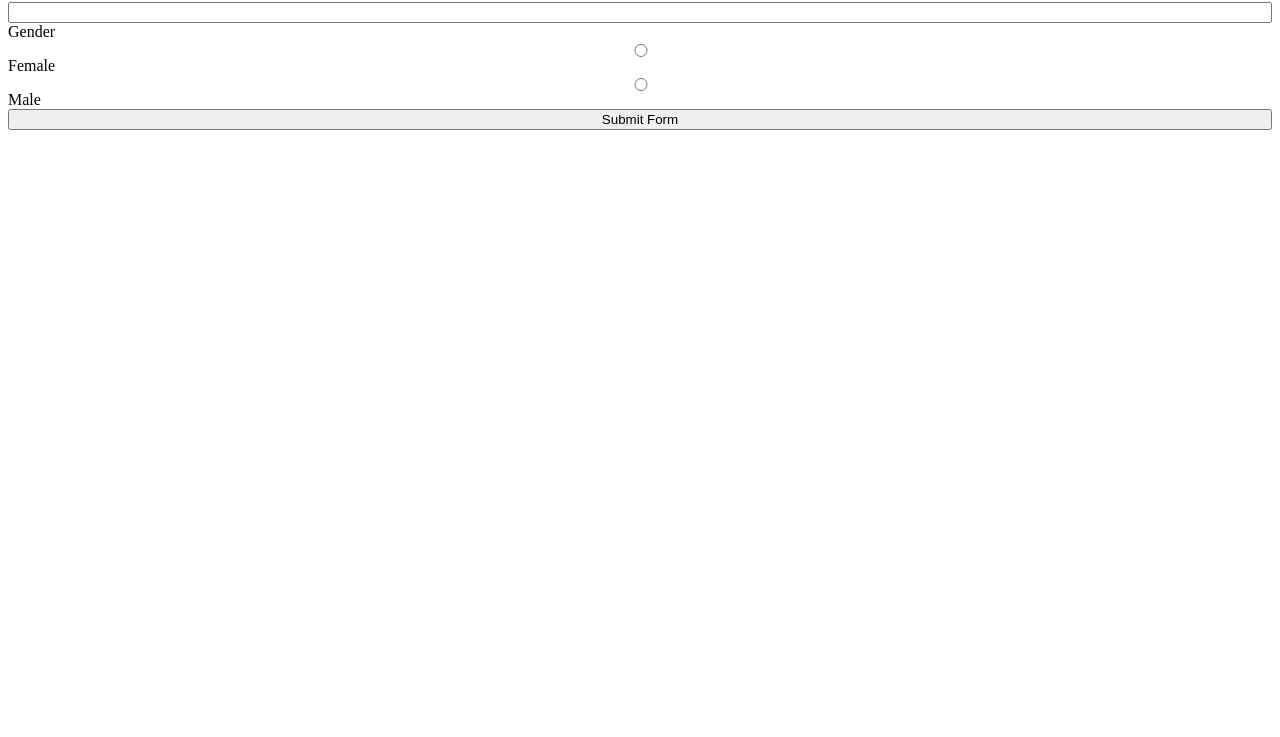
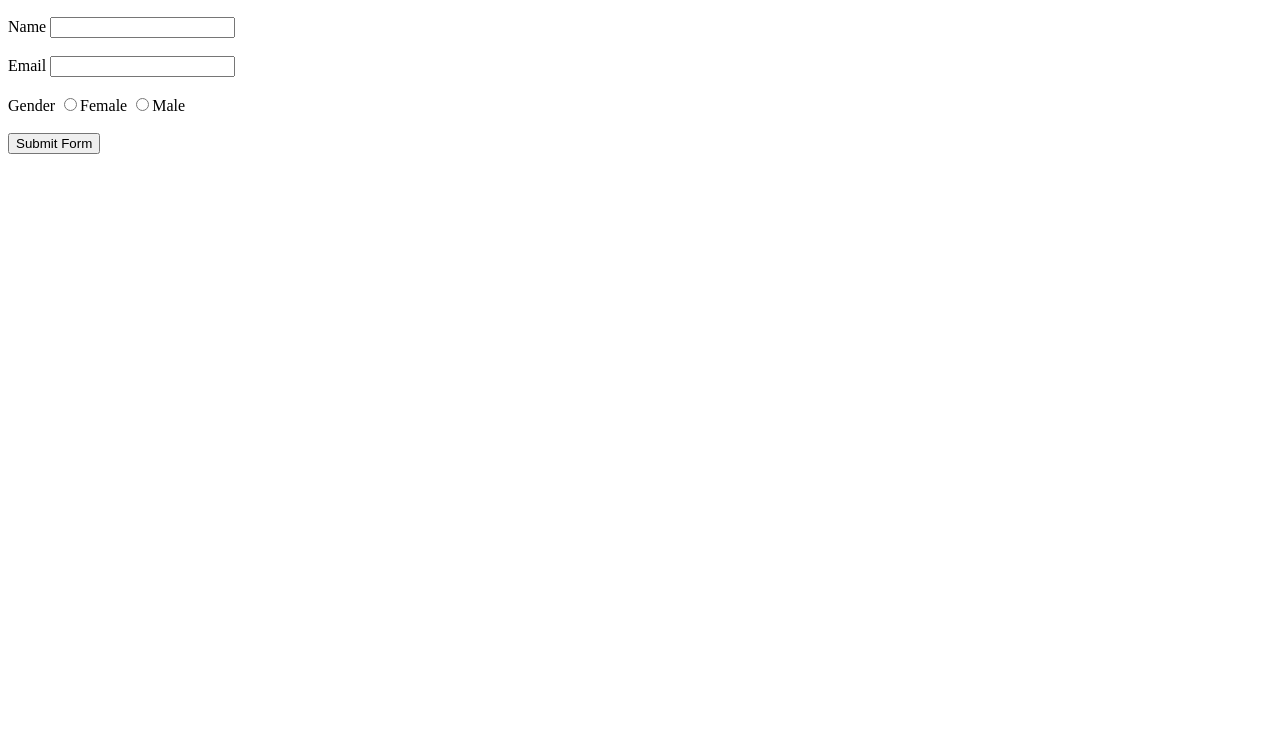
Before and after one commit to ktla99/jQuery-Starter, a plain HTML site: page index.html in a window 1280 px wide. Shown: the part 63-800 px from the top of the page. Drawn offline with nearby package versions, Linux system fonts and the light colour scheme.

Commit message:
Changed the form input to match the tutorial

```diff
--- a/index.html
+++ b/index.html
@@ -6,26 +6,20 @@
   <meta http-equiv="X-UA-Compatible" content="IE=edge">
   <meta name="viewport" content="width=device-width, initial-scale=1.0">
   <title>SignUp form</title>
-  <style>
-    form {
-      display: flex;
-      flex-direction: column;
-    }
-  </style>
 </head>
 
 <body>
   <form>
+    <h1>SignUp Form</h1>
     <label for="name">Name</label>
-      <input type="text" id="name" name="name">
+    <input type="text" id="username"> <br /> <br />
     <label for="email">Email</label>
-      <input type="email" id="email" name="email">
+    <input type="text" id="useremail"> <br /> <br />
     <label for="gender">Gender</label>
-      <input type="radio" id="female" name="female" value="Female">
-    <label for="radio">Female</label>
-      <input type="radio" id="male" name="male" value="Male">
-    <label for="radio">Male</label>
-      <input type="submit" id="submit" name="submit" value="Submit Form">
+    <input type="radio" name="gender" value="Female">Female
+    <input type="radio" id="male" name="male" value="Male">Male
+    <br /><br />
+    <button type="submit">Submit Form</button>
   </form>
   <!-- <script src="jQuery.js"></script> -->
   <script src="https://ajax.googleapis.com/ajax/libs/jquery/3.7.0/jquery.min.js"></script>
```
